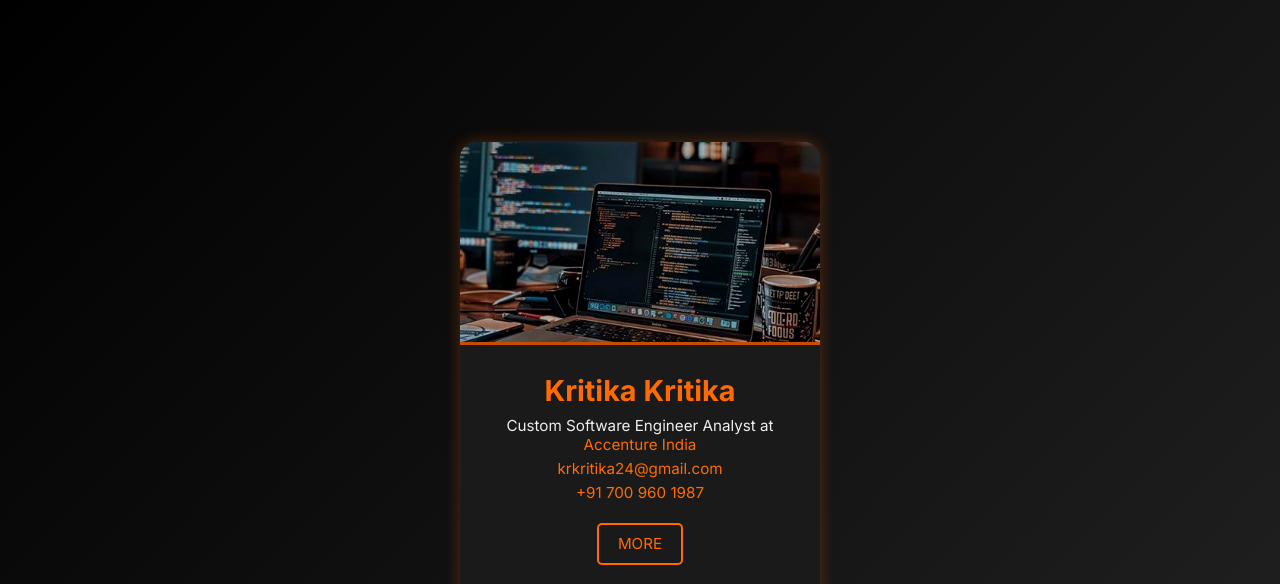
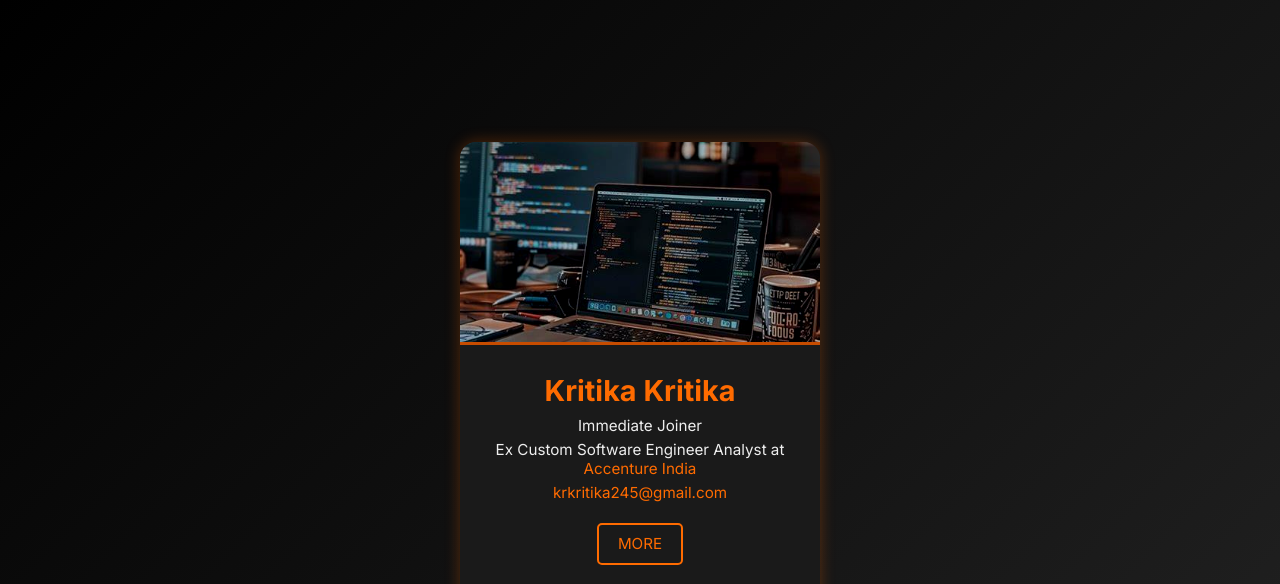
Before and after one commit to shankar-kritika/Portfolio, a plain HTML site: page index.html in a window 1280 px wide. Shown: the top 584 px of the page. Drawn offline with Linux system fonts and the light colour scheme.

Commit message:
Update index.html

```diff
--- a/index.html
+++ b/index.html
@@ -20,11 +20,11 @@
       </div>
       <div class="card-content">
         <h2>Kritika Kritika</h2>
-        <p class="position">Custom Software Engineer Analyst at
+        <p>Immediate Joiner</p>
+        <p class="position">Ex Custom Software Engineer Analyst at
           <a href="https://www.accenture.com/in-en" target="_blank">Accenture India</a>
         </p>
-        <p><a href="mailto:krkritika24@gmail.com">krkritika24@gmail.com</a></p>
-        <p><a href="tel:+917009601987">+91 700 960 1987</a></p>
+        <p><a href="mailto:krkritika24@gmail.com">krkritika245@gmail.com</a></p>
         <a href="me/index.html" class="more-btn">MORE</a>
       </div>
       <div class="card-footer">
```
